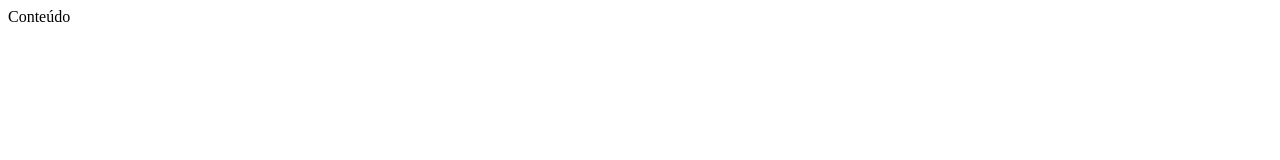
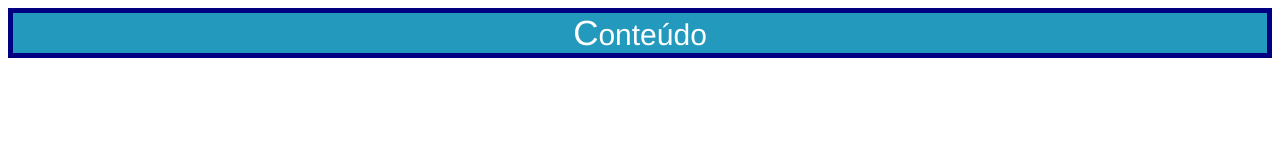
Before and after one commit to JPPaiva17/Html, a plain HTML site: page css/anatomia.html in a window 1280 px wide. Drawn offline with Linux system fonts and the light colour scheme.

```diff
--- a/css/anatomia.html
+++ b/css/anatomia.html
@@ -5,7 +5,34 @@
     <meta charset="UTF-8">
     <title>Anatomia CSS</title>
     <style>
-        /* ... */
+        .selector{
+            color: #fff;
+            font-size: 30px;
+            text-align: center;
+            /* Multiplos Valores */
+            border: solid 5px navy; /* shorthand property*/
+            font-family: helvetica, monospace;
+            /*Funções*/
+            width: calc(100%- 20 px);
+            background-color: rgb(34, 153, 189);
+        }
+
+        /* Usando uma pseudo-classe */
+        .selector:hover{
+            background-color: blue;
+
+        }
+
+        /* Usando um pseudo-elemento */
+        .selector::first-letter{
+            font-size: 35px;
+        }
+
+        /* Padrão de Nomenclatura ? */
+        /* dash-case ou camelCase? -> CamelCase supremacy */
+
+
+
     </style>
 </head>
 
--- /dev/null
+++ b/css/css/externo.css
@@ -0,0 +1,3 @@
+body {
+    background-color: gold;
+}
```
Also changed, not shown: css/origem.html (+7 -1 lines).
